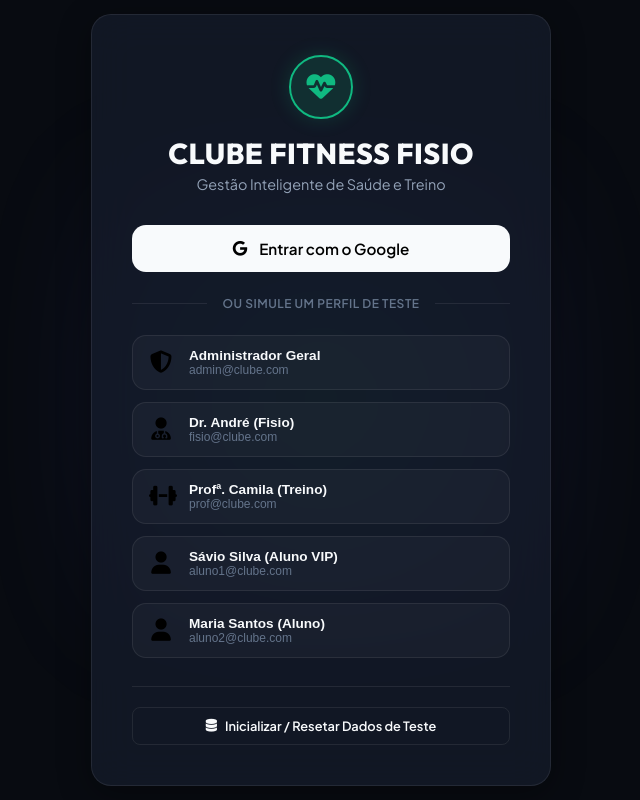
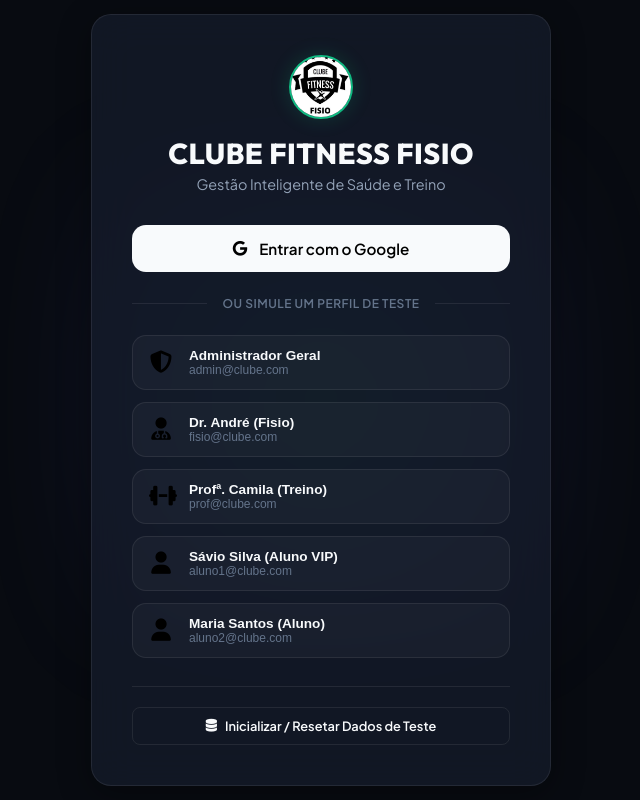
Before and after one commit to savioaugusto7-sudo/clubefitness, a Next.js app: page /login in a window 1280 px wide. Shown: the whole page, without its empty margins (319-959 px from the left). Built offline with nearby package versions, Linux system fonts and the light colour scheme; no server answers.

Commit message:
Integracao da imagem de logo.jpg no Sidebar e na tela de Login do sistema

```diff
--- a/src/app/login/page.tsx
+++ b/src/app/login/page.tsx
@@ -64,8 +64,8 @@ function LoginContent() {
       <div className="login-card-glow"></div>
       <div className="login-card">
         <div className="login-brand">
-          <div className="login-logo-circle">
-            <i className="fa-solid fa-heart-pulse"></i>
+          <div className="login-logo-circle" style={{ overflow: 'hidden' }}>
+            <img src="/logo.jpg" alt="Logo" style={{ width: '100%', height: '100%', objectFit: 'cover' }} />
           </div>
           <h1>CLUBE FITNESS FISIO</h1>
           <p>Gestão Inteligente de Saúde e Treino</p>
```
Also changed, not shown: src/components/Sidebar.tsx (+2 -5 lines).
